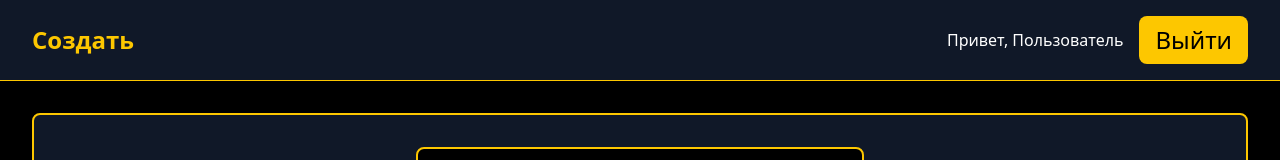
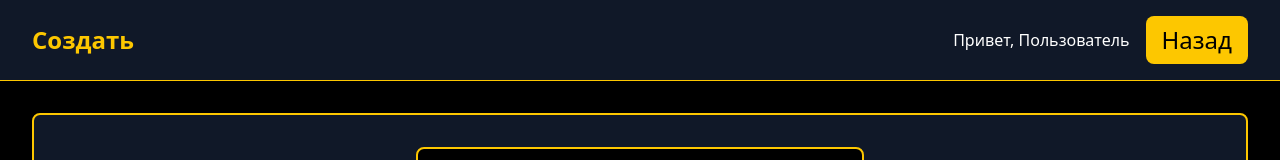
Before and after one commit to AlexGebrah/kablanut, a React (Vite) app: page /dashboard/create in a window 1280 px wide. Shown: the top 160 px of the page. Built offline with nearby package versions, Linux system fonts and the light colour scheme.

Commit message:
with Slices and Tests

```diff
--- a/src/components/dashboards/create/CreateUserProject.tsx
+++ b/src/components/dashboards/create/CreateUserProject.tsx
@@ -25,7 +25,7 @@ export const Create = () => {
               onClick={handleLogout}
               className="bg-yellow-400 text-black px-3 sm:px-4 py-1 sm:py-2 rounded-lg text-[1.3125rem] sm:text-2xl font-medium hover:bg-yellow-300"
             >
-              Выйти
+              Назад
             </button>
           </div>
         </div>
```
